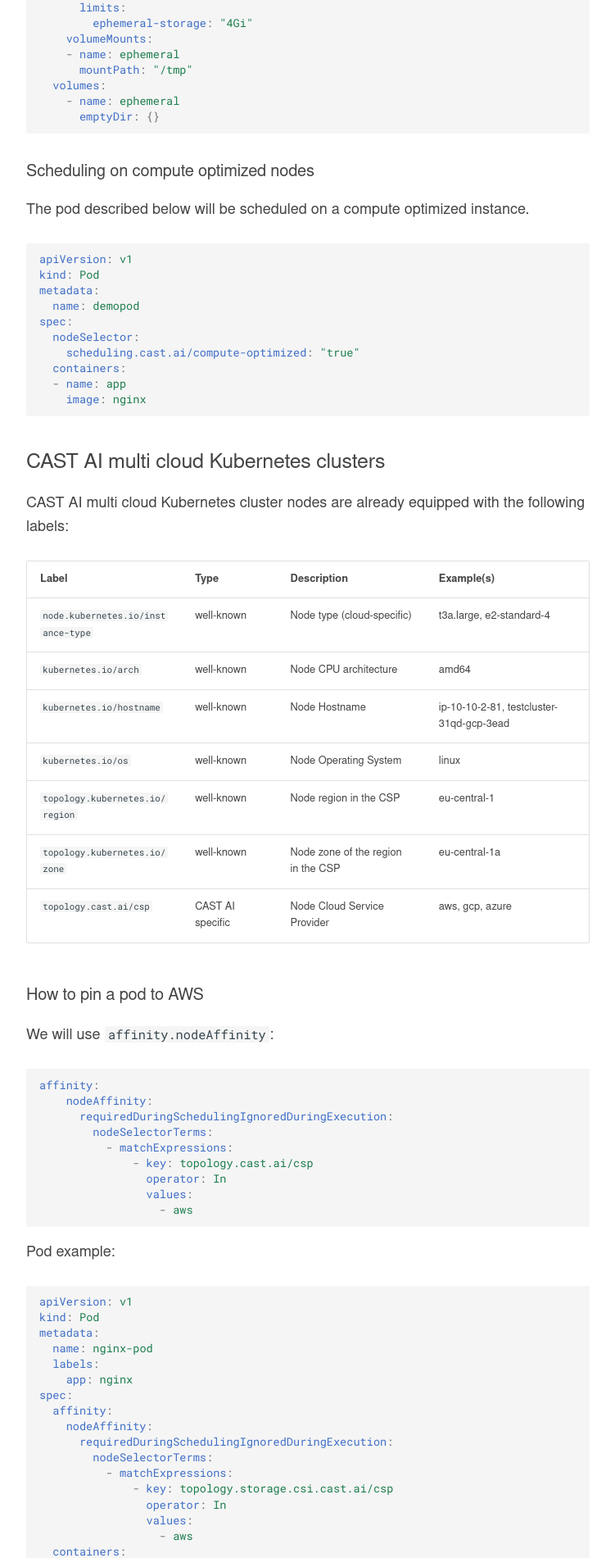
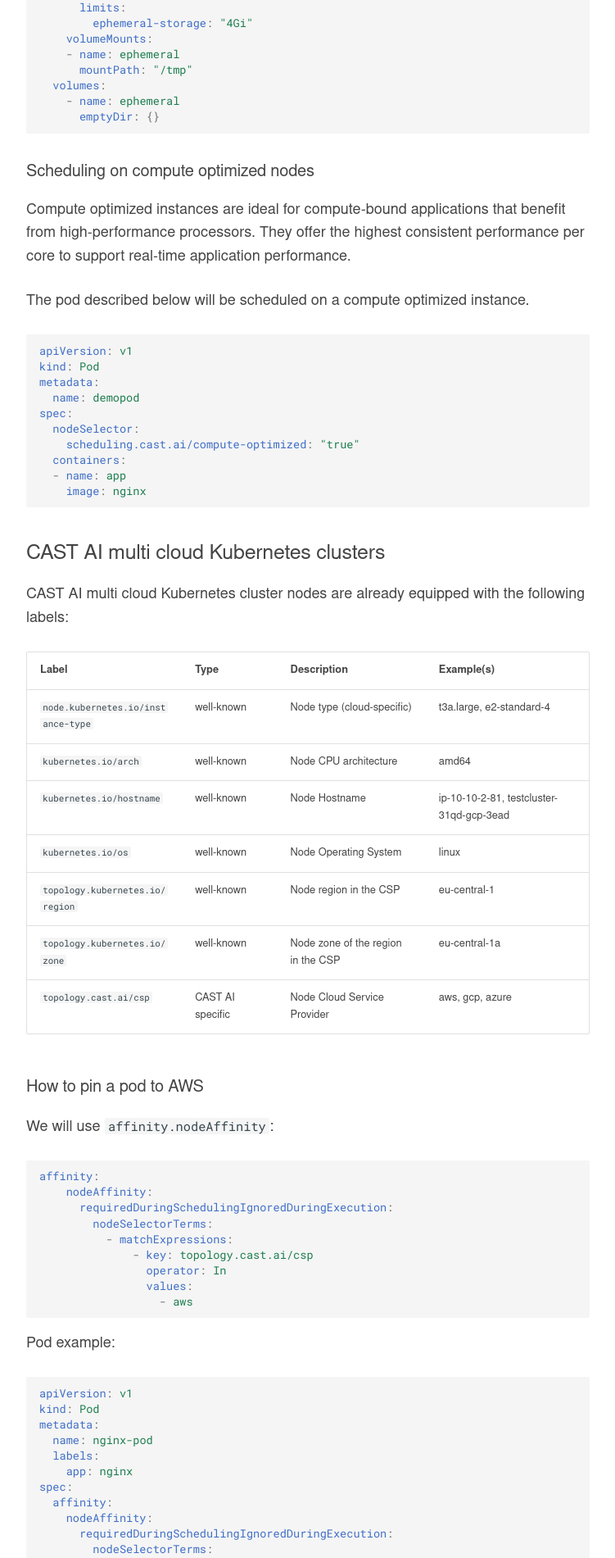
Before and after one commit to castai/docs, an MkDocs documentation site: the page built from docs/guides/pod-placement.md, in a window 1280 px wide. Shown: the part 3182-5083 px from the top of the page at 82% size, without its empty margins (264-1015 px from the left). Built offline with MkDocs 1.6.1 and Material for MkDocs 9.7.7, drawn with Linux system fonts in a browser that asks for light colours; some web fonts are replaced.

Commit message:
Add description of what is a compute optimized instance

````diff
--- a/docs/guides/pod-placement.md
+++ b/docs/guides/pod-placement.md
@@ -109,6 +109,9 @@
 ```
 
 ### Scheduling on compute optimized nodes
+
+Compute optimized instances are ideal for compute-bound applications that benefit from high-performance processors.
+They offer the highest consistent performance per core to support real-time application performance.
 
 The pod described below will be scheduled on a compute optimized instance.
 
````
